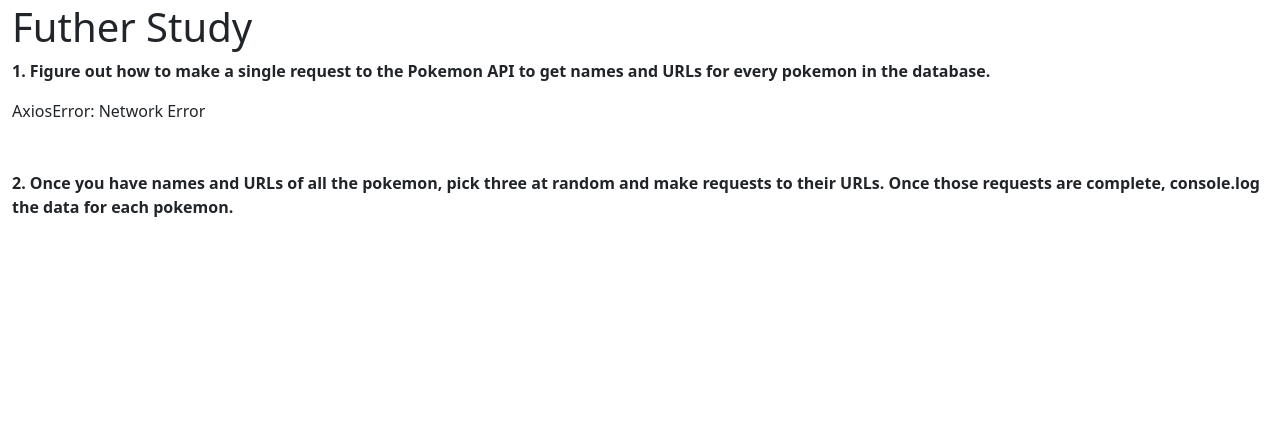
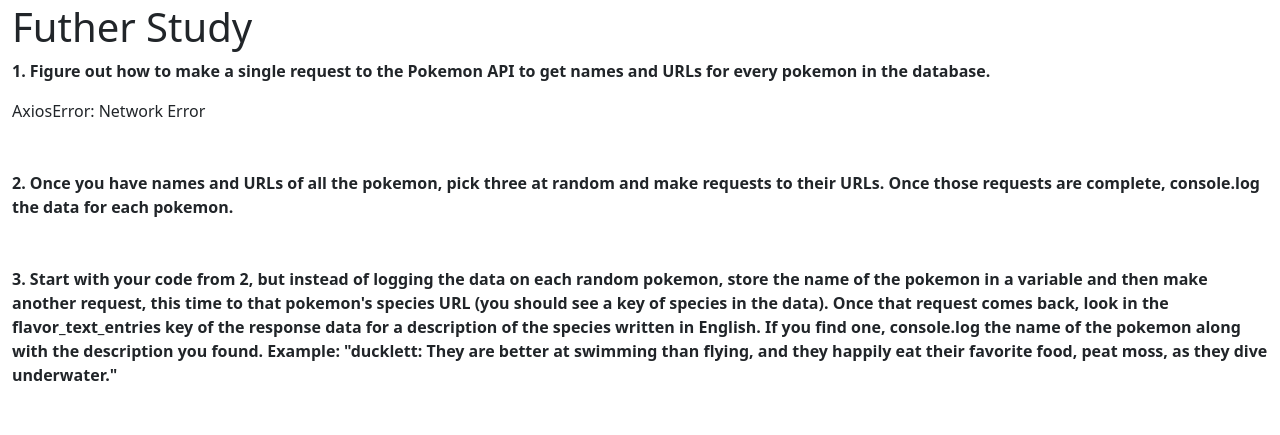
Before and after one commit to brianelizondo/JavaScriptPromises, a Flask app: page / in a window 1280 px wide. Shown: the part 1377-1812 px from the top of the page. Before the commit the page ends 1594 px from the top, so only its background shows below. Run offline with Flask 2, Linux system fonts and the light colour scheme.

Commit message:
Futher Study => 3. Start with your code from 2, but instead of logging the data on each random pokemon, store the name of the pokemon in a variable and then make another request, this time to that pokemon's species URL (you should see a key of species in the data). Once that request comes back, look in the flavor_text_entries key of the response data for a description of the species written in English. If you find one, console.log the name of the pokemon along with the description you found

```diff
--- a/static/app.js
+++ b/static/app.js
@@ -167,7 +167,37 @@ $(document).ready(function(){
     }
 
 
+    // 3. Start with your code from 2, but instead of logging the data on each random pokemon, store the name of the pokemon in a variable and then make another request, this time to that pokemon’s species URL (you should see a key of species in the data).
+    // Once that request comes back, look in the flavor_text_entries key of the response data for a description of the species written in English.
+    // If you find one, console.log the name of the pokemon along with the description you found.
+    // Example: "ducklett: They are better at swimming than flying, and they happily eat their favorite food, peat moss, as they dive underwater."
+    let div_show_3_3 = "part_3_3";
 
+    for(let i = 1; i <= random_pokemons; i++){
+        let index = Math.floor(Math.random() * (898 + 1));
+        let pokemon_name = null;
+
+        let getPokemonURL = `https://pokeapi.co/api/v2/pokemon/${index}/`;
+        let getPokemonPromise = axios.get(getPokemonURL);
+        getPokemonPromise
+            .then(resp_1 => {
+                pokemon_name = resp_1.data.name;
+                pokemon_species_url = resp_1.data.species['url'];
+
+                return axios.get(pokemon_species_url);
+            })
+            .then(resp_2 => {
+                let flavor_description = "description not found";
+                for(entrie of resp_2.data.flavor_text_entries){
+                    if(entrie["language"]["name"] == "en"){
+                        flavor_description = entrie["flavor_text"];
+                    }
+                }
+                showResponse(div_show_3_3, `<b>${pokemon_name}:</b> ${flavor_description}`);
+                console.log(`${pokemon_name}: ${flavor_description}`);
+            })
+            .catch(err => console.log(err));
+    }
 
 
 
--- a/templates/index.html
+++ b/templates/index.html
@@ -50,7 +50,10 @@
     <p class="fw-bold">2. Once you have names and URLs of all the pokemon, pick three at random and make requests to their URLs. Once those requests are complete, console.log the data for each pokemon.</p>
     <div class="mb-5" id="part_3_2"></div>
 
+    <p class="fw-bold">3. Start with your code from 2, but instead of logging the data on each random pokemon, store the name of the pokemon in a variable and then make another request, this time to that pokemon's species URL (you should see a key of species in the data). Once that request comes back, look in the flavor_text_entries key of the response data for a description of the species written in English. If you find one, console.log the name of the pokemon along with the description you found.
 
+    Example: "ducklett: They are better at swimming than flying, and they happily eat their favorite food, peat moss, as they dive underwater."</p>
+    <div class="mb-5" id="part_3_3"></div>
 </div>
 </body>
 </html>
```
